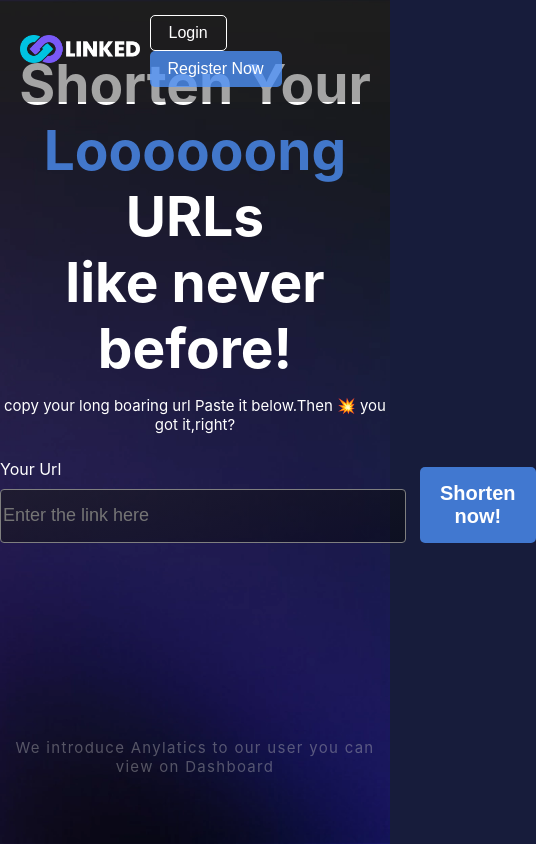
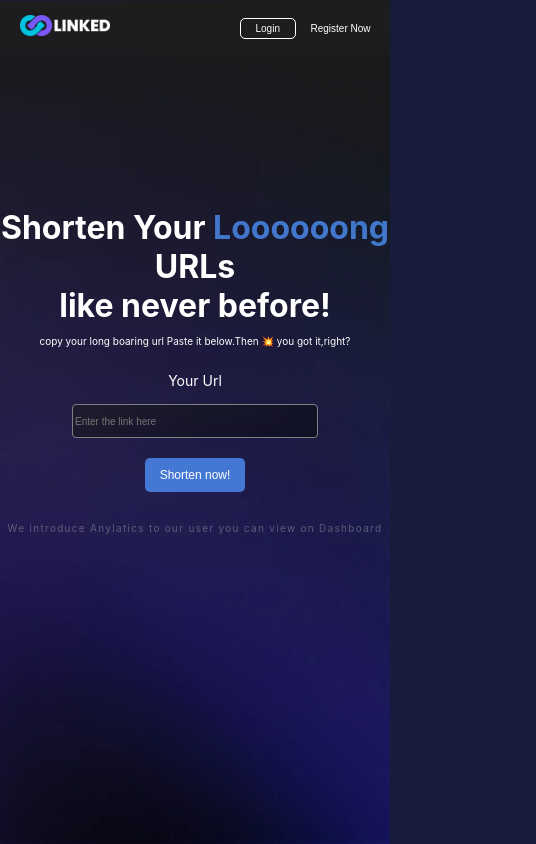
Before and after one commit to harshKumar029/url_shortener_app, a React (Create React App) app in the folder frontend/: page / in a window 390 px wide. Shown: the whole page, 536 px wide, since content can reach past the window. Built offline with nearby package versions, Linux system fonts and the light colour scheme.

Commit message:
frontend

```diff
--- a/frontend/src/components/Navbar.jsx
+++ b/frontend/src/components/Navbar.jsx
@@ -19,10 +19,7 @@ const Navbar = () => {
                     <div className='logo'>
                     <Link to='/'><img src={logo} alt='' /></Link>
                     </div>
-                    {(localStorage.getItem("Token")) ? (
-                    <div>
-                        <p>Hello ! {localStorage.getItem("name")}</p>
-                    </div>):''}
+                    {(localStorage.getItem("Token")) ? (<p className='userdetail'>Hello ! {localStorage.getItem("name")}</p>):''}
                     <div>
                         {(!localStorage.getItem("Token")) ? (
                             <div>
--- a/frontend/src/pages/Dashboard.jsx
+++ b/frontend/src/pages/Dashboard.jsx
@@ -1,34 +1,50 @@
 import React, { useEffect, useState } from 'react';
 import { useLocation } from 'react-router-dom';
-import { getUserDashboard } from './utility/ApiService';
+import { getUserDashboard ,deleteUrlData} from './utility/ApiService';
 import deleteimg from '../assets/icon/delete.svg';
+
 const Dashboard = () => {
   const [userData, setUserData] = useState(null);
   const location = useLocation();
 
-  useEffect(() => {
   const fetchUserDashboard = async () => {
     try {
       const email = localStorage.getItem("email")
       if (email) {
         const response = await getUserDashboard(email);
         setUserData(response[0]);
-        } else { alert("facing problem try after some time") }
+      } else {
+        alert("Facing problem, try again after some time");
+      }
     } catch (error) {
       console.error(error.message);
     }
   };
+  useEffect(() => {
     fetchUserDashboard();
   }, [location]);
 
+const deleteData = async (Id) => {
+  try {
+    const email = localStorage.getItem("email")
+    if (email) {
+      const response = await deleteUrlData({ email: email, id: Id });
+      console.log(response)
+      await fetchUserDashboard();
+    }
+  } catch (error) {
+    console.error("Error deleting URL data:", error);
+  }
+};
+
+
   return (
-    <>
     <div className='dasboardcard'>
       <h1 className='titalname'>Your history</h1>
       {userData && userData.url && (
         <div className='cardWrapper'>
           {userData.url.map((urlItem) => (
-          <div className='shortcard'>
+            <div className='shortcard' key={urlItem._id}>
               <div className='url_cont'>
                 <div>
                   <h4>Your Url:</h4>
@@ -44,17 +60,19 @@ const Dashboard = () => {
                   <h4>Clicks</h4>
                   <p>{urlItem.pastAnalytics.length}</p>
                 </section>
-              <img style={{width:50}} src={deleteimg} alt='' />
+                <img
+                  style={{ width: 30, cursor: 'pointer' }}
+                  src={deleteimg}
+                  alt='Delete'
+                  onClick={() => deleteData(urlItem._id)}
+                />
               </div>
             </div>
           ))}
         </div>
       )}
     </div>
-
-    </>
-
-  )
+  );
 };
 
-export default Dashboard
+export default Dashboard;
--- a/frontend/src/pages/utility/ApiService.js
+++ b/frontend/src/pages/utility/ApiService.js
@@ -5,7 +5,6 @@ const urlshot_API = `${API_BASE_URL}/url_shot`;
 const USER_API_URL = `${API_BASE_URL}/auth`;
 
 
-// Function to log in a user
 export const loginUser = async (userData) => {
   try {
     const response = await axios.post(`${USER_API_URL}/login`, userData);
@@ -15,7 +14,6 @@ export const loginUser = async (userData) => {
   }
 };
 
-// Function to register a new user
 export const registerUser = async (userData) => {
   try {
     const response = await axios.post(`${USER_API_URL}/signup`, userData);
@@ -24,7 +22,6 @@ export const registerUser = async (userData) => {
     throw new Error(error.response.data.error);
   }
 };
-
 
 export const shortenUrl = async (urlData) => {
   try {
@@ -35,7 +32,6 @@ export const shortenUrl = async (urlData) => {
   }
 };
 
-// Function to retrieve user dashboard data
 export const getUserDashboard = async (email) => {
   try {
     const response = await axios.get(`${urlshot_API}/dashboard`,{
@@ -47,14 +43,11 @@ export const getUserDashboard = async (email) => {
   }
 };
 
-// Function to delete URL data
-export const deleteUrlData = async (email, id) => {
+export const deleteUrlData = async (data) => {
   try {
-    const response = await axios.delete(urlshot_API, { data: { email, id } });
+    const response = await axios.delete(`${urlshot_API}/deleteUrl`, { data: data });
     return response.data;
   } catch (error) {
     throw new Error(error.response.data.error);
   }
 };
-
-// Add more API functions as needed
--- a/frontend/src/style/style.css
+++ b/frontend/src/style/style.css
@@ -1,14 +1,15 @@
 /* Navbar css */
 
 .navbar {
-    background-color: #21212168 ;
+  background-color: #21212168;
   color: white;
   position: absolute;
   top: 0;
   width: 100%;
   padding: 15px 0px;
 }
-.navbar a{
+
+.navbar a {
   color: rgba(240, 248, 255, 0);
 }
 
@@ -61,9 +62,44 @@
   align-items: center;
   gap: 15px;
 }
-.navbarwrapper div .logout a{
+
+.navbarwrapper div .logout a {
   text-decoration: none;
   color: white;
+}
+
+@media (max-width:665px) {
+  .userdetail {
+    display: none;
+  }
+}
+
+@media (max-width:500px) {
+
+  .navbarwrapper div img {
+    width: 90px;
+  }
+
+  .navbarwrapper div .button2 {
+    margin-left: 10px;
+    background-color: #31c91200 !important;
+    /* width: 150px; */
+    color: white;
+    padding: 0px;
+    font-size: 10px;
+    border: none;
+    border-radius: 5px;
+    cursor: pointer;
+  }
+
+  .navbarwrapper div .button1 {
+    margin-left: 10px;
+    background-color: #ffffff00;
+    border: solid 1px rgb(255, 255, 255);
+    color: white;
+    padding: 4px 15px;
+    font-size: 10px;
+  }
 }
 
 /* homepage css */
@@ -72,19 +108,12 @@
   background-color: #212121;
   color: white;
   margin: auto;
-    /* padding-top: 10%; */
   height: 100vh;
   background-image: url('../assets//img//home_bg.webp');
-    /* Change the path to your image file */
   background-size: cover;
-    /* Adjust as needed */
   background-position: center;
-    /* Adjust as needed */
   background-repeat: no-repeat;
-    /* Adjust as needed */
-    /* Add padding to ensure content is visible */
   text-align: center;
-    /* Center text content within the form container */
 }
 
 .home_wrapper {
@@ -147,22 +176,83 @@
 }
 
 .ad_para {
-    padding-top: 180px;
+  padding-top: 5%;
   letter-spacing: 1.3px;
   color: #c1c1c166;
 }
 
-/* form textarea,
-  form select {
-    background-color: #2e1010;
-  } */
-/* .formcontainer {
- margin-right: 10px;
-  } */
+@media (max-width:1000px) {
+
+  .homepage h1 {
+    font-size: 40px;
+  }
+
+  .homepage p {
+    font-size: 11px;
+  }
+
+  .formcontainerdata input {
+    margin: 0px;
+    width: 300px;
+    font-size: 13px;
+    height: 40px;
+  }
+
+  .formcontainerdata button {
+    margin-left: 10px;
+    padding: 13px 20px;
+    font-size: 15px;
+    font-weight: 500;
+  }
+}
+@media (max-width:800px) {
+
+  .formcontainerdata {
+    display: block;
+    flex-direction: column;
+    justify-content: center;
+  }
+  .home_wrapper {
+    padding-top: 13rem;
+  }
+
+  .homepage h1 {
+    font-size: 32px;
+  }
+
+  .homepage p {
+    font-size: 10px;
+  }
+  .formcontainerdata div {
+    flex-direction: column;
+    align-items: center;
+  }
+  .formcontainerdata label {
+    font-size: 14px;
+    margin: 15px 0px;
+  }
+
+  .formcontainerdata input {
+    width: 240px;
+    font-size: 10px;
+    height: 30px;
+  }
+
+  .formcontainerdata button {
+    margin-left: 0px;
+    margin-top: 20px;
+    padding: 10px 15px;
+    font-size: 12px;
+    font-weight: 500;
+  }
+}
+
 
 
 /* login css */
- .loginform,.signup{
+
+.loginform,
+.signup {
   caret-color: transparent;
   display: flex;
   color: white;
@@ -173,25 +263,29 @@
 
 }
 
-  .logsignimg img{
-    width: 550px;
+.logsignimg img {
+  width: 500px;
 }
-  .formwrp{
+
+.formwrp {
   background-color: #ffffff2d;
   padding: 20px;
   border-radius: 7px;
 }
-  .formwrp .form-group{
+
+.formwrp .form-group {
   display: flex;
   flex-direction: column;
   align-items: flex-start;
   gap: 10px;
 }
-  .formwrp .form-group label{
+
+.formwrp .form-group label {
   margin-top: 15px;
   color: white;
 }
-  .formwrp .form-group input{
+
+.formwrp .form-group input {
   margin: 0px;
   width: 400px;
   font-size: 18px;
@@ -201,7 +295,8 @@
   background: linear-gradient(162deg, rgba(27, 27, 27, 0.579) 0%, rgba(0, 0, 0, 0.4318977591036415) 100%);
   color: rgb(187, 186, 186);
 }
-  .actionbutton button{
+
+.actionbutton button {
   margin-top: 25px;
   margin-right: 20px;
   background-color: #4f95ffc2;
@@ -213,59 +308,94 @@
   border-radius: 5px;
   cursor: pointer;
 }
-  .actionbutton .newuser{
+
+.actionbutton .newuser {
   color: white;
 }
-  .loginicon img{
+
+.loginicon img {
   width: 30px;
   margin: 10px 15px;
 }
 
-  /* scdxcdcdscsc */
+@media (max-width:1095px) {
+  .logsignimg img {
+    display: none;
+  }
+
+  .formwrp .form-group input {
+    margin: 0px;
+    width: 450px;
+    font-size: 14px;
+    height: 35px;
+  }
+
+  .loginform,
+  .signup {
+    justify-content: center;
+  }
+}
+
+@media (max-width:500px) {
+  .formwrp .form-group input {
+    width: 290px;
+  }
+}
+
+/* dashboard cssss */
 
 
-.dasboardcard{
+.dasboardcard {
   color: #ababab;
   width: 90%;
   margin: auto;
   margin-top: 8rem;
 }
-.dasboardcard a{
+
+.dasboardcard a {
   color: #227bda88;
 }
-.titalname{
+
+.titalname {
   text-align: center;
   letter-spacing: 2px;
   font-weight: 900;
 }
-.shortcard{
+
+.shortcard {
   background-color: #00000058;
   border: solid 1px rgba(86, 86, 86, 0.525);
   width: 400px;
   border-radius: 8px;
 }
-.cardWrapper{
+
+.cardWrapper {
   display: flex;
   flex-wrap: wrap;
   gap: 15px;
   justify-content: center;
 }
-.url_cont div{
+
+.url_cont div {
   margin: 0px;
   display: flex;
   align-items: center;
 }
-.url_cont div h4{
+
+.url_cont div h4 {
   margin: 10px;
   overflow-x: hidden;
 }
-.clicks_cont section,.clicks_cont{
+
+.clicks_cont section,
+.clicks_cont {
   display: flex;
   align-items: center;
   margin-left: 5px;
   gap: 10px;
 }
-.clicks_cont{
+
+.clicks_cont {
   justify-content: space-between;
   margin-right: 10px;
 }
```
Lines whose indentation alone changed are shown as unchanged.
